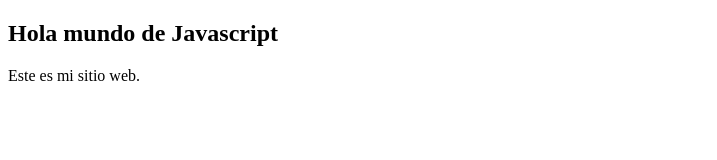
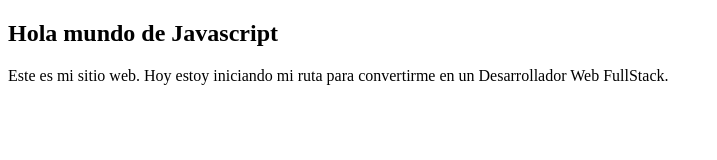
Before and after one commit to jfmartinezDev/proyectoDemoCursoPrework, a plain HTML site: page index.html in a window 1280 px wide. Shown: the whole page, without its empty margins (0-717 px from the left). Drawn offline with Linux system fonts and the light colour scheme.

Commit message:
Cambios agregamos mas info en la descripcion

```diff
--- a/index.html
+++ b/index.html
@@ -11,7 +11,8 @@
         Hola mundo de Javascript
     </h2>
     <p>
-        Este es mi sitio web.
+        Este es mi sitio web. Hoy estoy iniciando mi ruta para convertirme en un
+        Desarrollador Web FullStack.
     </p>
 </body>
 </html>
```
